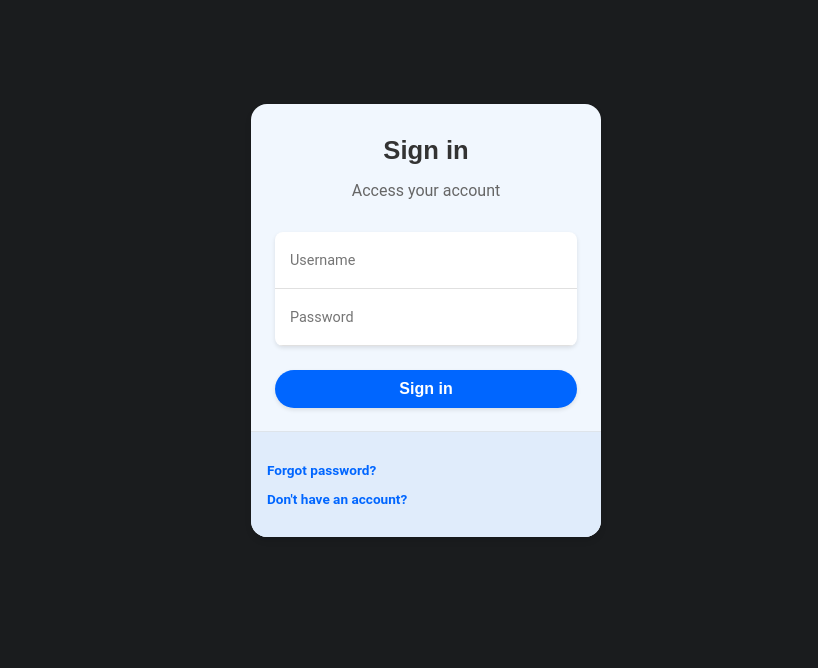
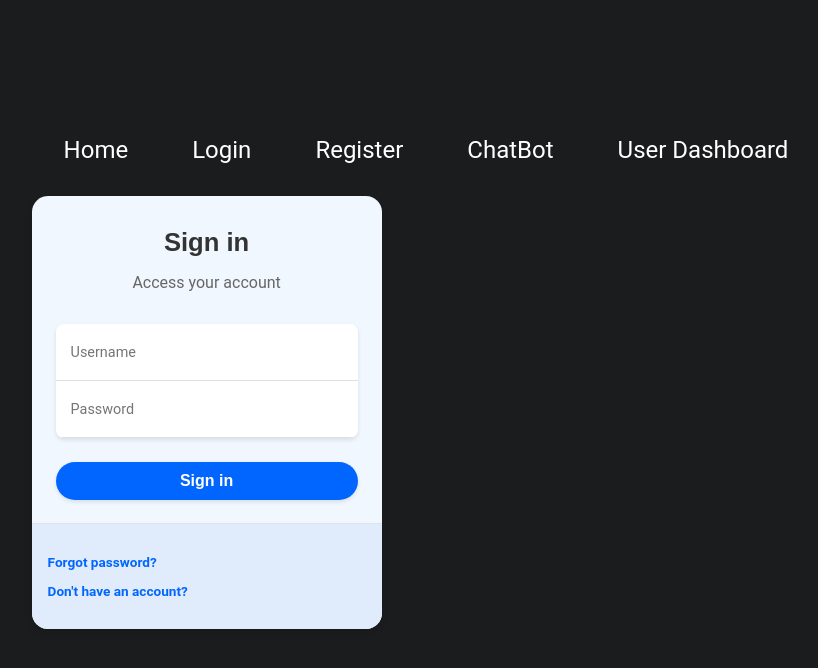
Before and after one commit to OssyCA/PersonalChatbot, a React (Vite) app in the folder LoginJwt/: page /Login/ in a window 1280 px wide. Shown: the top 668 px of the page, without its empty margins (214-1032 px from the left). Built offline with nearby package versions, Linux system fonts and the light colour scheme.

Commit message:
Added a navbar

```diff
--- a/LoginJwt/src/App.jsx
+++ b/LoginJwt/src/App.jsx
@@ -4,12 +4,15 @@ import StartScreen from "./Pages/StartScreen";
 import ChatBot from "./Pages/ChatBot";
 import ProtectedRoute from "./Comp/ProtectedRoute";
 import UserDashboard from "./Pages/UserDashboard";
+import Navbar from "./Comp/Navbar";
 import { BrowserRouter as Router, Routes, Route } from "react-router-dom";
 
 function App() {
   return (
     <>
       <Router>
+        <Navbar />
+        <main>
           <Routes>
             <Route path="/" element={<StartScreen />} />
             <Route path="/register" element={<Register />} />
@@ -21,6 +24,7 @@ function App() {
               <Route path="/user-dashboard" element={<UserDashboard />} />
             </Route>
           </Routes>
+        </main>
       </Router>
     </>
   );
--- /dev/null
+++ b/LoginJwt/src/Comp/Navbar.jsx
@@ -0,0 +1,32 @@
+import { NavLink } from "react-router-dom";
+import { useState } from "react";
+
+import React from "react";
+
+const Navbar = () => {
+  return (
+    <header>
+      <nav>
+        <ul>
+          <li>
+            <NavLink to="/">Home</NavLink>
+          </li>
+          <li>
+            <NavLink to="/login">Login</NavLink>
+          </li>
+          <li>
+            <NavLink to="/register">Register</NavLink>
+          </li>
+          <li>
+            <NavLink to="/chatbot">ChatBot</NavLink>
+          </li>
+          <li>
+            <NavLink to="/user-dashboard">User Dashboard</NavLink>
+          </li>
+        </ul>
+      </nav>
+    </header>
+  );
+};
+
+export default Navbar;
--- a/LoginJwt/src/index.css
+++ b/LoginJwt/src/index.css
@@ -657,3 +657,23 @@ h1, h2, h3, .title {
   color: #888;
   margin-right: 0.5rem;
 }
+
+/* Navigation */
+nav ul {
+  display: flex;
+  list-style: none;
+  gap: 4em;
+  padding: 1em;
+  margin: 1em;
+}
+
+nav a {
+  color: white;
+  text-decoration: none;
+  font-size: 1.5em;
+  transition: all 0.2s ease-in-out;
+}
+
+nav a:hover {
+  color: #ff00ff;
+}
```
Lines whose indentation alone changed are shown as unchanged.
